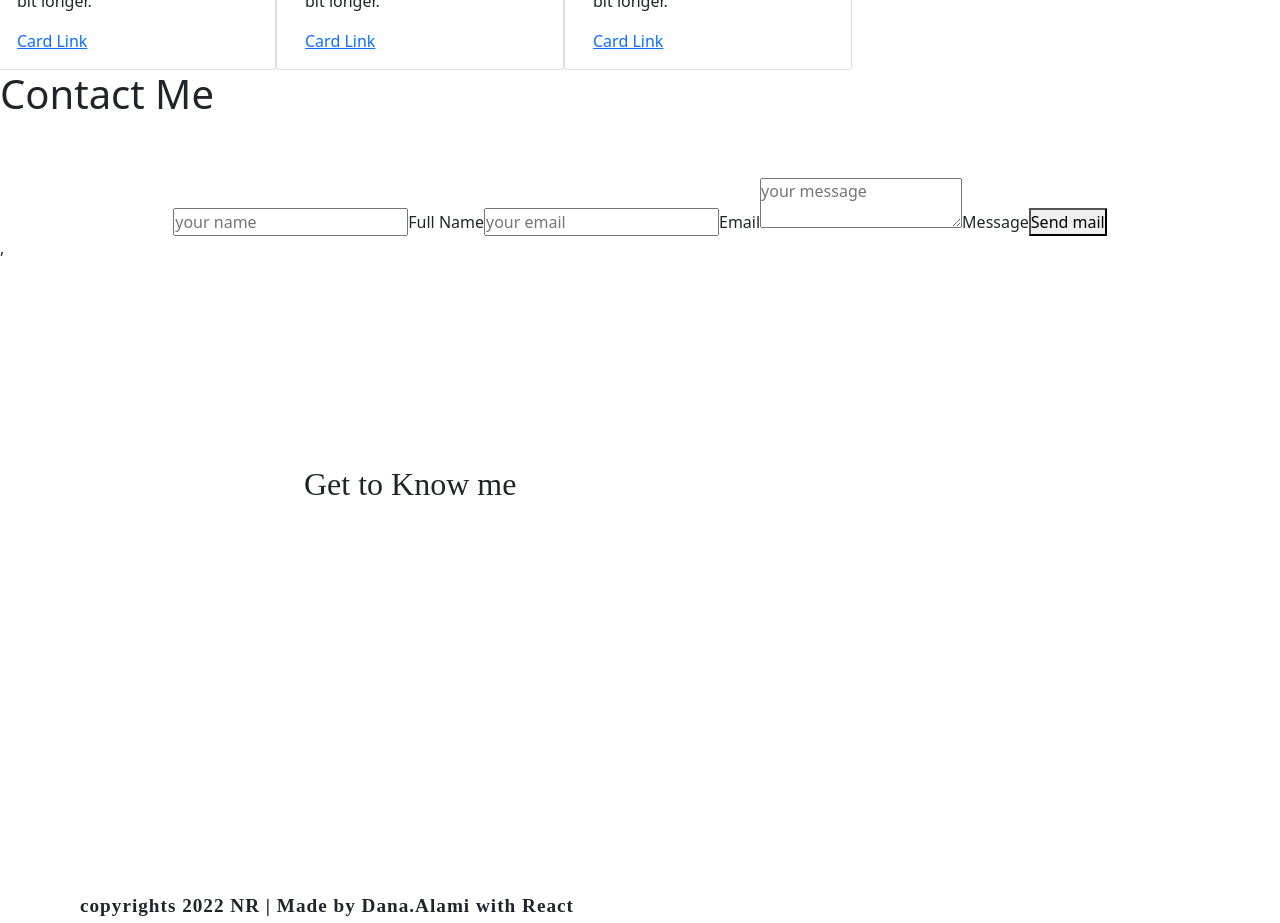
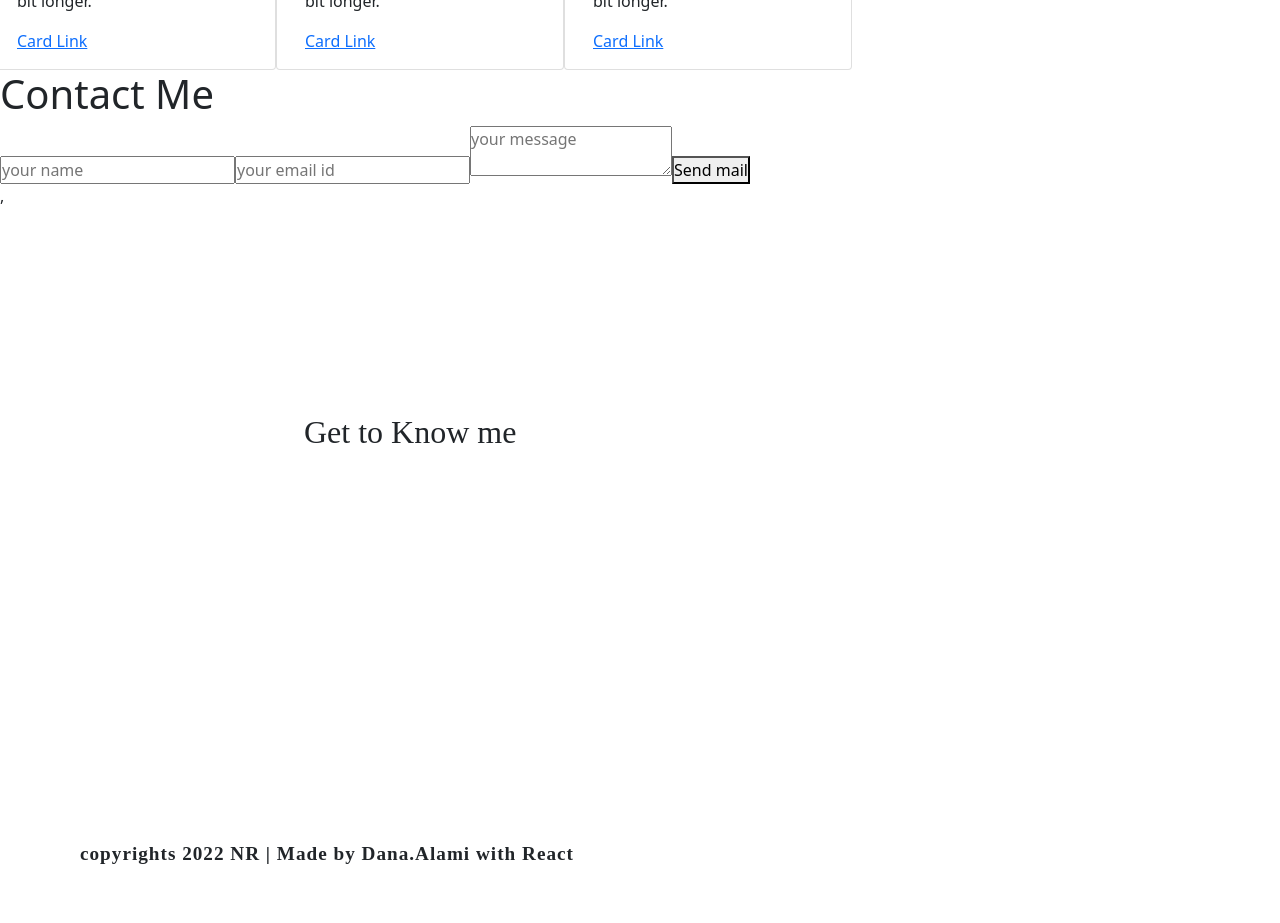
Before and after one commit to Danaalami-cloud/Nermis-react-website, a React (Create React App) app in the folder nermis-app/: page / in a window 1280 px wide. Shown: the part 1820-2743 px from the top of the page. After the commit the page ends 2705 px from the top, so only its background shows below. Built offline with nearby package versions, Linux system fonts and the light colour scheme.

Commit message:
contact form not typing

```diff
--- a/nermis-app/src/components/Contact.js
+++ b/nermis-app/src/components/Contact.js
@@ -51,14 +51,14 @@ return (
 <>
 <h1>Contact Me</h1>
 
-    <form className="contact-form" onSubmit={sendEmail}>
+    <form onSubmit={sendEmail}>
         <input type="text" name="sender_name" value={sender_name} onChange={handleName} required placeholder="your name" />
-        <label>Full Name</label>
-        <input type="email" name="sender_email" value={sender_email} onChange={handleEmail} required placeholder="your email" />
-        <label> Email</label>
+        {/* <label>Full Name</label> */}
+        <input type="email" name="sender_email" value={sender_email} onChange={handleEmail} required placeholder="your email id" />
+        {/* <label> Email</label> */}
         <textarea name="message" value={message} onChange={handlemessage} required placeholder="your message" />
-        <label>Message</label>
-        <button type="submit" value="Send"> Send mail</button>
+        {/* <label>Message</label> */}
+        <button type="submit"> Send mail</button>
 
     </form>
     </>
```
